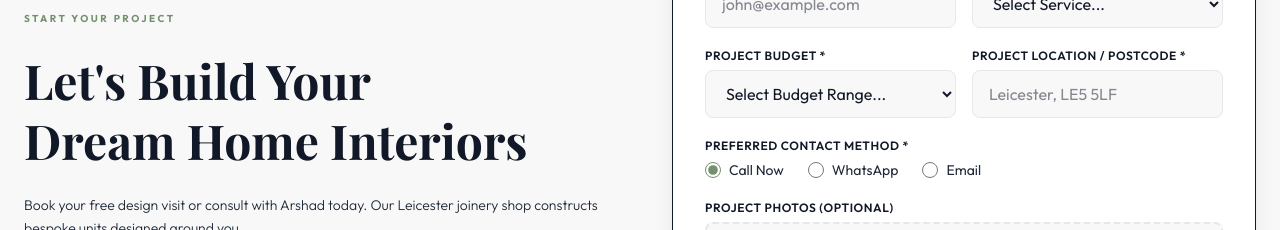
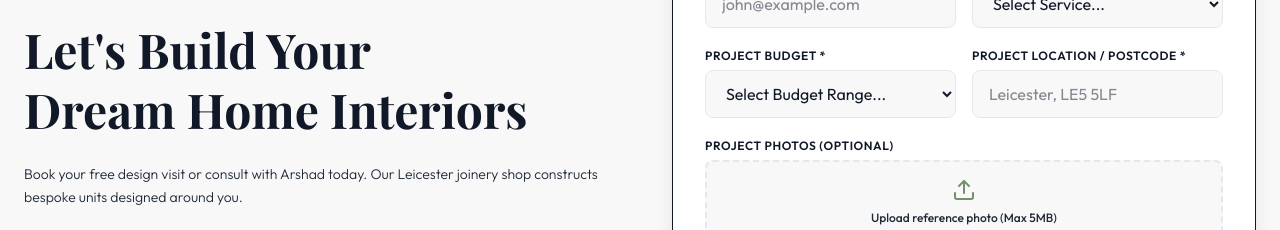
Before and after one commit to harshx-2005/graphene-interiors-live, a Next.js app: page / in a window 1280 px wide. Shown: the part 8980-9210 px from the top of the page. Built offline with nearby package versions, Linux system fonts and the light colour scheme; some icons are missing.

Commit message:
Remove preferred contact method fields and add photo manual attachment instruction

```diff
--- a/src/components/lead-forms.tsx
+++ b/src/components/lead-forms.tsx
@@ -103,6 +103,11 @@ export function FreeQuoteForm({ onSuccess }: { onSuccess?: () => void }) {
         <p className="text-text-charcoal max-w-sm mb-6 text-sm">
           We have generated your request details. Click the button below to open WhatsApp and send your quote request directly to Arshad.
         </p>
+        {photoName && (
+          <p className="text-xs text-accent font-semibold mb-6 max-w-md bg-accent/10 px-4 py-2.5 rounded-lg border border-accent/20">
+            ★ Note: WhatsApp links do not support automatic file attachment. Please attach your photo "{photoName}" manually in the WhatsApp window when it opens.
+          </p>
+        )}
         <a
           href={whatsappLink}
           target="_blank"
@@ -200,24 +205,6 @@ export function FreeQuoteForm({ onSuccess }: { onSuccess?: () => void }) {
             placeholder="Leicester, LE5 5LF"
           />
           {errors.address && <p className="text-red-500 text-xs mt-1">{errors.address.message}</p>}
-        </div>
-      </div>
-
-      <div>
-        <label className="block text-xs font-semibold uppercase tracking-wider text-primary mb-1.5">Preferred Contact Method *</label>
-        <div className="flex gap-6 mt-1">
-          <label className="flex items-center space-x-2 text-sm text-text-charcoal cursor-pointer">
-            <input type="radio" value="phone" {...register("contactMethod")} className="accent-accent w-4 h-4" />
-            <span>Call Now</span>
-          </label>
-          <label className="flex items-center space-x-2 text-sm text-text-charcoal cursor-pointer">
-            <input type="radio" value="whatsapp" {...register("contactMethod")} className="accent-accent w-4 h-4" />
-            <span>WhatsApp</span>
-          </label>
-          <label className="flex items-center space-x-2 text-sm text-text-charcoal cursor-pointer">
-            <input type="radio" value="email" {...register("contactMethod")} className="accent-accent w-4 h-4" />
-            <span>Email</span>
-          </label>
         </div>
       </div>
 
@@ -409,24 +396,6 @@ export function ConsultationForm({ onSuccess }: { onSuccess?: () => void }) {
       </div>
 
       <div>
-        <label className="block text-xs font-semibold uppercase tracking-wider text-primary mb-1.5">Preferred Contact Method *</label>
-        <div className="flex gap-6 mt-1">
-          <label className="flex items-center space-x-2 text-sm text-text-charcoal cursor-pointer">
-            <input type="radio" value="phone" {...register("contactMethod")} className="accent-accent w-4 h-4" />
-            <span>Call Now</span>
-          </label>
-          <label className="flex items-center space-x-2 text-sm text-text-charcoal cursor-pointer">
-            <input type="radio" value="whatsapp" {...register("contactMethod")} className="accent-accent w-4 h-4" />
-            <span>WhatsApp</span>
-          </label>
-          <label className="flex items-center space-x-2 text-sm text-text-charcoal cursor-pointer">
-            <input type="radio" value="email" {...register("contactMethod")} className="accent-accent w-4 h-4" />
-            <span>Email</span>
-          </label>
-        </div>
-      </div>
-
-      <div>
         <label className="block text-xs font-semibold uppercase tracking-wider text-primary mb-1.5">Message / Design Notes</label>
         <textarea
           {...register("message")}
```
